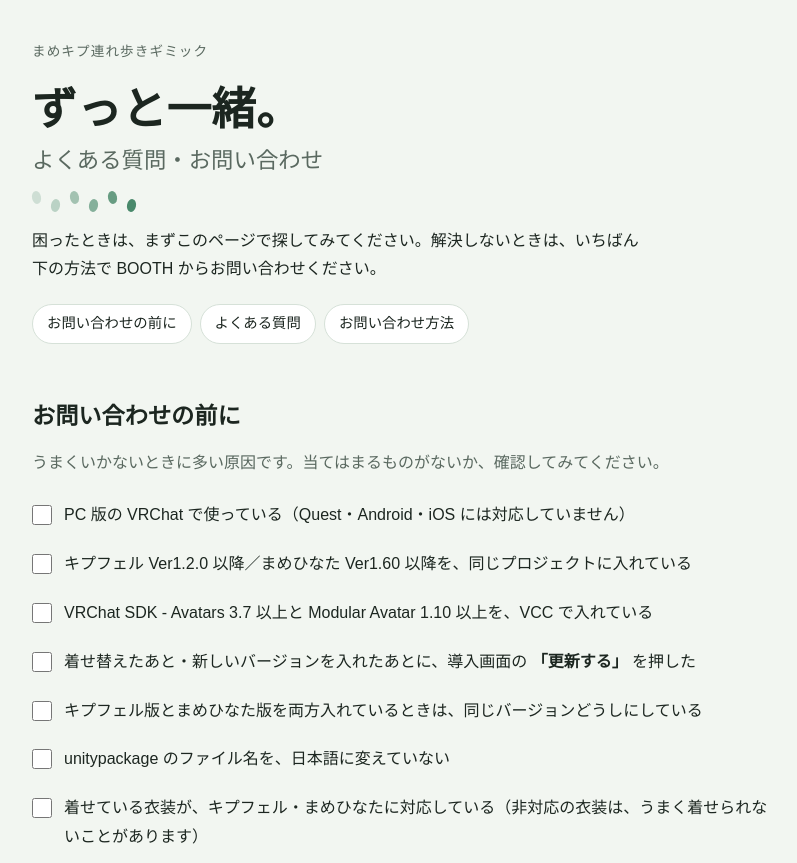
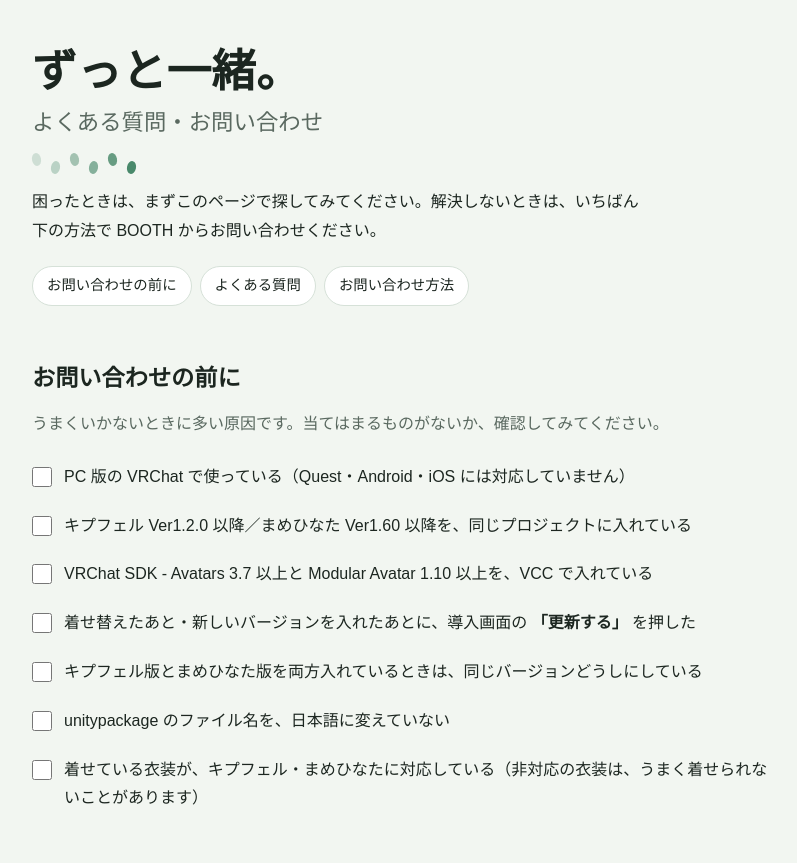
Before and after one commit to hollowhao/zutto-issho, a plain HTML site: page index.html in a window 1280 px wide. Shown: the top 863 px of the page, without its empty margins (240-1037 px from the left). Drawn offline with Linux system fonts and the light colour scheme; a web font is replaced by a local one.

Commit message:
ページ上部の「まめキプ連れ歩きギミック」表記を削除

```diff
--- a/index.html
+++ b/index.html
@@ -69,7 +69,6 @@ p { margin: 0; }
 
 /* ---- 見出し ---- */
 .hero { display: flex; flex-direction: column; gap: 14px; }
-.eyebrow { font-size: 0.85rem; color: var(--muted); letter-spacing: 0.08em; }
 h1 { font-size: clamp(2rem, 7vw, 2.8rem); font-weight: 700; }
 h1 .sub { display: block; font-size: 0.5em; font-weight: 500; color: var(--muted); margin-top: 4px; }
 .steps { display: flex; gap: 10px; align-items: center; height: 22px; }
@@ -169,7 +168,6 @@ footer .links { display: flex; flex-wrap: wrap; gap: 6px 16px; }
 <div class="wrap">
 
   <header class="hero">
-    <p class="eyebrow">まめキプ連れ歩きギミック</p>
     <h1>ずっと一緒。<span class="sub">よくある質問・お問い合わせ</span></h1>
     <div class="steps" aria-hidden="true"><i></i><i></i><i></i><i></i><i></i><i></i></div>
     <p class="lead">困ったときは、まずこのページで探してみてください。解決しないときは、いちばん下の方法で BOOTH からお問い合わせください。</p>
```
